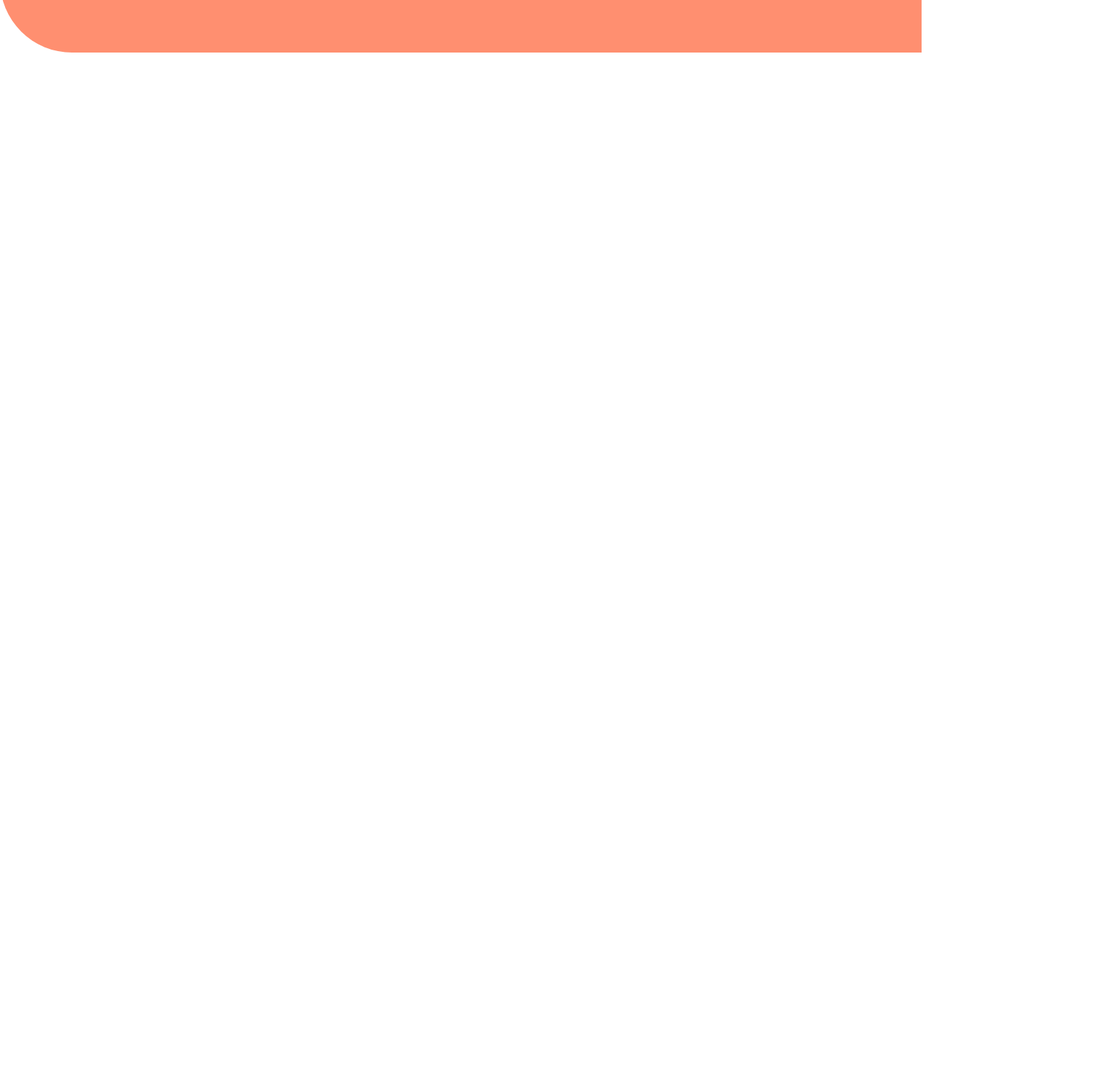
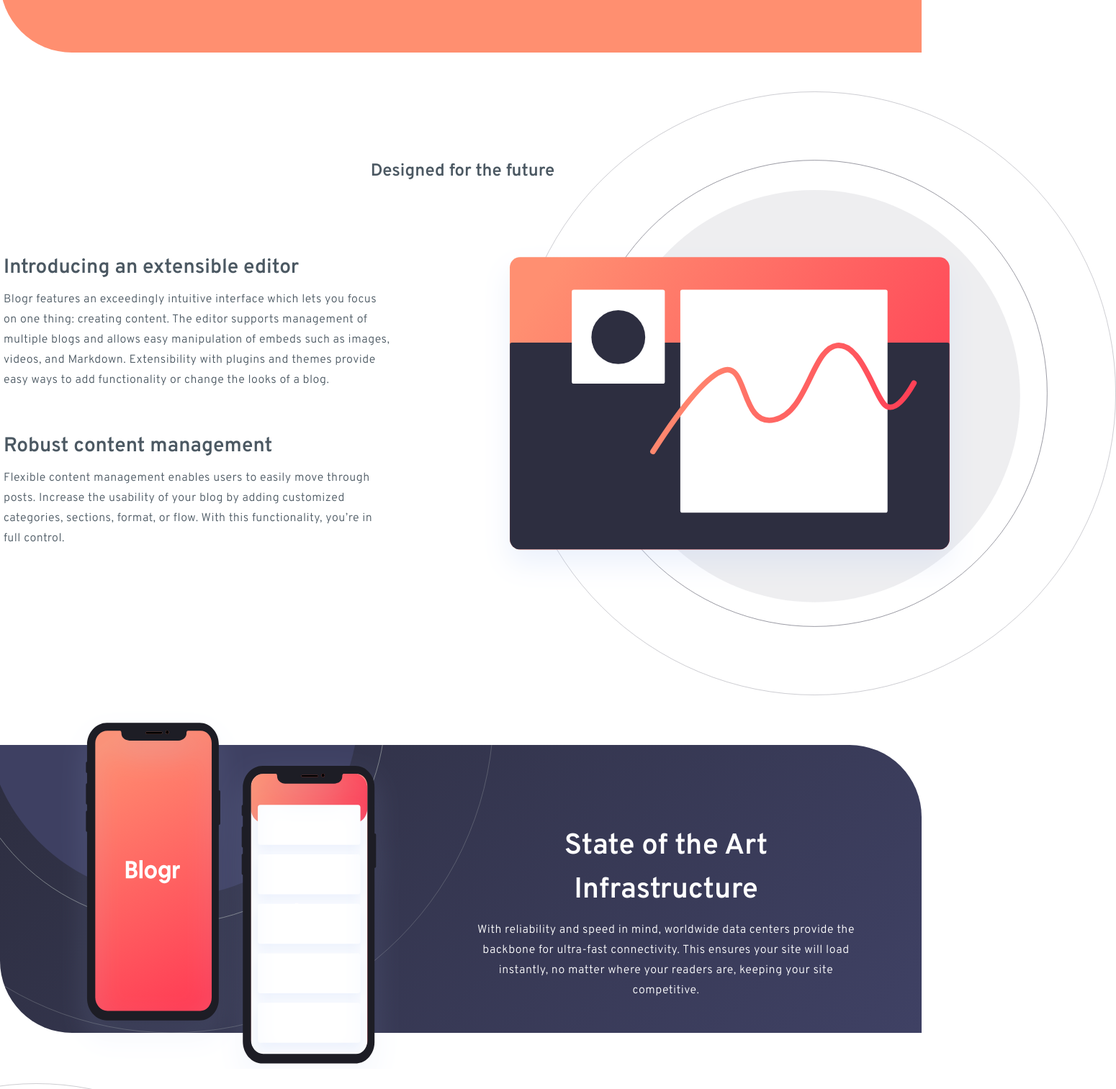
Before and after one commit to imonaar/25--blogger-landing-page-main, a website built with Parcel: page src/index.html in a window 1280 px wide. Shown: the part 527-2040 px from the top of the page at 72% size, 1550 px wide, since content can reach past the window. Before the commit the page ends 800 px from the top, so only its background shows below. Built offline with nearby package versions, Linux system fonts and the light colour scheme.

Commit message:
main complete

```diff
--- a/src/index.html
+++ b/src/index.html
@@ -76,16 +76,53 @@
     </header>
     <main class="main">
       <div class="main__wrapper">
+
+        <div class="main__future__wrapper">
           <section class="main__future">
             <h2>Designed for the future</h2>
             <div class="main__future__content">
+              <div class="main__future__content__image"></div>
               <div class="main__future__content__details">
+                <div>
                   <h3>Introducing an extensible editor</h3>
                   <p>Blogr features an exceedingly intuitive interface which lets you focus on one thing: creating content. The editor supports management of multiple blogs and allows easy manipulation of embeds such as images, videos, and Markdown. Extensibility with plugins and themes provide easy ways to add functionality or change the looks of a blog.</p>
                 </div>
-            <div class="main__future__content__image"></div>
+                <div>
+                  <h3>Robust content management</h3>
+                  <p>Flexible content management enables users to easily move through posts. Increase the usability of your blog by adding customized categories, sections, format, or flow. With this functionality, you’re in full control.</p>
+                </div>
+              </div>
             </div>
           </section>
+        </div>
+
+        <section class="main__state">
+          <div class="main__state__image"></div>
+          <div class="main__state__content">
+            <h4>
+              State of the Art Infrastructure
+            </h4>
+            <p>With reliability and speed in mind, worldwide data centers provide the backbone for ultra-fast connectivity. This ensures your site will load instantly, no matter where your readers are, keeping your site competitive.</p>
+          </div>
+        </section>
+
+        <div class="main__free__wrapper">
+          <div class="main__free">
+            <div class="main__free__image"></div>
+            <div class="main__free__content">
+              <div>
+                <h5>Free, open, simple</h5>
+                <p>
+                  Blogr is a free and open source application backed by a large community of helpful developers. It supports features such as code syntax highlighting, RSS feeds, social media integration, third-party commenting tools, and works seamlessly with Google Analytics. The architecture is clean and is relatively easy to learn.
+                </p>
+              </div>
+              <div>
+                <h5>Powerful tooling</h5>
+                <p>Batteries included. We built a simple and straightforward CLI tool that makes customization and deployment a breeze, but capable of producing even the most complicated sites.</p>
+              </div>
+            </div>
+          </div>
+        </div>
       </div>
     </main>
   </div>
--- a/src/styles/_globals.scss
+++ b/src/styles/_globals.scss
@@ -39,6 +39,8 @@
   align-items: center;
   color: var(--White-text);
 
+  overflow-x: hidden;
+
   font-size: 1rem;
 
   font-family: 'Overpass', sans-serif;
@@ -47,9 +49,15 @@
 
 .content{
   inline-size: 100%;
+  display: grid;
+  gap: 6.25rem;
+
+  @include desktop{
+    gap: 9.375rem;
+  }
 }
 
-h1, h2, h3, h4, a{
+h1, h2, h3, h4,h5, a{
   margin: 0;
 }
 
--- /dev/null
+++ b/src/styles/_main.scss
@@ -0,0 +1,277 @@
+.main{
+  inline-size: 100%;
+  color: var(--Very-dark-grayish-blue-body-copy);
+
+  &__wrapper{
+    inline-size: 100%;
+    display: flex;
+    flex-direction: column;
+
+    @include mobile{
+      gap: 6.25rem;
+    }
+
+    @include desktop{
+      gap: 16.375rem;
+    }
+  }
+
+  &__future__wrapper{
+    inline-size: 100%;
+    display: flex;
+    justify-content: flex-end;
+  }
+
+  &__future{
+    inline-size: 100%;
+    max-inline-size: 79.6875rem;
+
+    display: flex;
+    flex-direction: column;
+    align-items: center;
+    gap: 2.375rem;
+    padding-inline: 1.5rem;
+
+    @include desktop{
+      padding-inline: 0;
+      gap: 5.8125rem;
+    }
+  }
+
+  &__future__content{
+    inline-size: 100%;
+    display: flex;
+    flex-direction: column;
+    align-items: center;
+    gap: 2.875rem;
+
+    @include desktop{
+      flex-direction: row-reverse;
+      justify-content: space-between;
+      align-items: center;
+      gap: 125px;
+    }
+
+    &__details{
+      inline-size: 100%;
+      max-inline-size: 33.75rem;
+      display: flex;
+      flex-direction: column;
+      gap: 2.5rem;
+      text-align: center;
+
+      @include desktop{
+        text-align: left;
+        gap: 4rem;
+      }
+
+      h3{
+        margin-block-end: 1rem;
+        font-size: 1.75rem;
+        line-height: 2rem;
+        padding-inline: 1rem;
+        font-weight: 600;
+
+        @include desktop{
+          line-height: 1.75rem;
+          padding: 0;
+        }
+      }
+
+      p{
+        font-size: 1rem;
+        line-height: 28px;
+        letter-spacing: 0.5px;
+      }
+
+    }
+
+    &__image{
+      inline-size: 100%;
+      //max-inline-size: 38.125rem;
+      block-size: 20.375rem;
+      background-image: url('../../images/illustration-editor-mobile.svg');
+      background-size: contain;
+      background-repeat: no-repeat;
+      background-position: center;
+
+      @include desktop{
+        block-size: 26.6875rem;
+        position: relative;
+        background-image: none;
+
+        &::before{
+          content: '';
+          position: absolute;
+          top: -56%;
+          left: 0;
+          inline-size: 880px;
+          block-size: 880px;
+          background-image: url('../../images/illustration-editor-desktop.svg');
+          background-size: contain;
+          background-position: center;
+          background-repeat: no-repeat;
+        }
+      }
+    }
+  }
+
+  &__state{
+    padding-inline: 1.5rem;
+    border-radius: 0px 100px;
+    color: white;
+    position: relative;
+    background-image: url('../../images/bg-pattern-circles.svg');
+    background-repeat: no-repeat;
+    background-position: center -260px;
+    background-size: cover;
+
+    &::before{
+      content: "";
+      position: absolute;
+      left: 0;
+      right: 0;
+      top: 0;
+      bottom: 0;
+      background: linear-gradient(135deg, #2D2E40 0%, #3F4164 100%);
+      border-radius: 0px 100px;
+      z-index: -1;
+    }
+
+    @include mobile{
+      margin-top: 10.8125rem;
+      padding-block-end: 6.8125rem;
+    }
+
+    @include desktop{
+      display: flex;
+      justify-content: center;
+      gap: 98px;
+      block-size: 400px;
+
+      background-size: 70%;
+      background-position: -210px -500px;
+    }
+
+    &__image{
+      background-image: url('../../images/illustration-phones.svg');
+      background-size: contain;
+      background-position: center center;
+      background-repeat: no-repeat;
+
+      @include desktop{
+        inline-size: 100%;
+        max-inline-size: 29.5rem;
+        height: 31.25rem;
+        transform: translateY(-3.125rem);
+        background-size: 100% 110%;
+        background-position: center 0;
+      }
+
+      @include mobile{
+        position: absolute;
+        left: 1.5rem;
+        right: 1.5rem;
+        top: 0;
+        transform: translateY(-50%);
+        block-size: 21.6875rem;
+      }
+    }
+
+    &__content{
+      text-align: center;
+      inline-size: 100%;
+      max-inline-size: 33.75rem;
+
+      @include mobile{
+        margin-top: 221px;
+      }
+
+      @include desktop{
+        padding-block: 6.9375rem;
+      }
+
+      h4{
+        font-size: 40px;
+        line-height: 61px;
+        margin-bottom: .625rem;
+      }
+
+      p{
+        font-size: 1rem;
+        line-height: 28px;
+        letter-spacing: 0.5px;
+        font-weight: 300;
+      }
+    }
+  }
+
+  &__free{
+    inline-size: 100%;
+    max-inline-size: 81.1875rem;
+    padding-block-end: 1.5rem;
+    display: flex;
+    flex-direction: column;
+    align-items: center;
+    gap: 2.875rem;
+    padding-inline: 1.5rem;
+    margin-top: -1.3125rem;
+
+    @include desktop{
+      flex-direction: row;
+      gap: 125px;
+      block-size: 49.125rem;
+      align-items: center;
+      padding-inline: 0;
+      margin-top: -12rem;
+    }
+
+    &__wrapper{
+      inline-size: 100%;
+      display: flex;
+      justify-content: flex-start;
+    }
+
+    &__image{
+      background: url('../../images/illustration-laptop-mobile.svg');
+      background-size: contain;
+      background-position: center center;
+      background-repeat: no-repeat;
+      block-size: 20.375rem;
+      inline-size: 100%;
+
+      @include desktop{
+        block-size: 100%;
+        background-image: url('../../images/illustration-laptop-desktop.svg');
+        background-position: right center;
+        background-size: cover;
+      }
+    }
+
+    &__content{
+      display: flex;
+      flex-direction: column;
+      gap: 40px;
+      text-align: center;
+      inline-size: 100%;
+      max-inline-size: 33.75rem;
+
+
+      @include desktop{
+        text-align: left;
+      }
+
+      h5{
+        font-size: 1.75rem;
+        line-height: 2rem;
+        margin-bottom: 1rem;
+      }
+
+      p{
+        font-size: 1rem;
+        line-height: 28px;
+        letter-spacing: 0.5px;
+      }
+    }
+  }
+}
--- a/src/styles/styles.scss
+++ b/src/styles/styles.scss
@@ -1,3 +1,4 @@
 @import 'mixin';
 @import 'globals';
 @import 'header';
+@import 'main';
```
Lines whose indentation alone changed are shown as unchanged.
